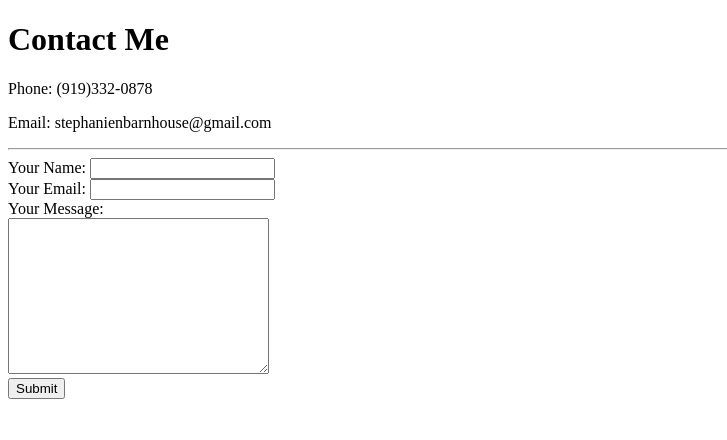
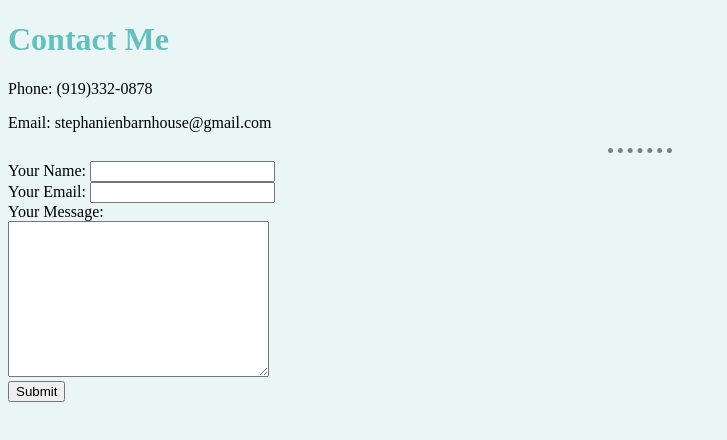
Before and after one commit to snbarnhouse/cv, a plain HTML site: page contact.html in a window 1280 px wide. Shown: the whole page, without its empty margins (0-727 px from the left). Drawn offline with Linux system fonts and the light colour scheme.

Commit message:
Updating HTML and adding CSS files

```diff
--- a/contact.html
+++ b/contact.html
@@ -5,6 +5,7 @@
     <meta http-equiv="X-UA-Compatible" content="IE=edge" />
     <meta name="viewport" content="width=device-width, initial-scale=1.0" />
     <title>Contact Me</title>
+    <link rel="stylesheet" href="css/styles.css">
   </head>
   <body>
     <h1>Contact Me</h1>
--- /dev/null
+++ b/css/styles.css
@@ -0,0 +1,14 @@
+body {
+    background-color: #EAF6F6;
+  }
+
+  hr {
+    border-style: dotted none none;
+    border-color: gray;
+    border-width: 5px;
+    width: 5%;
+  }
+
+  h1, h3 {
+    color: #66BFBF;
+  }
```
Also changed, not shown: hobbies.html (+1 -0 lines), index.html (+1 -0 lines).
